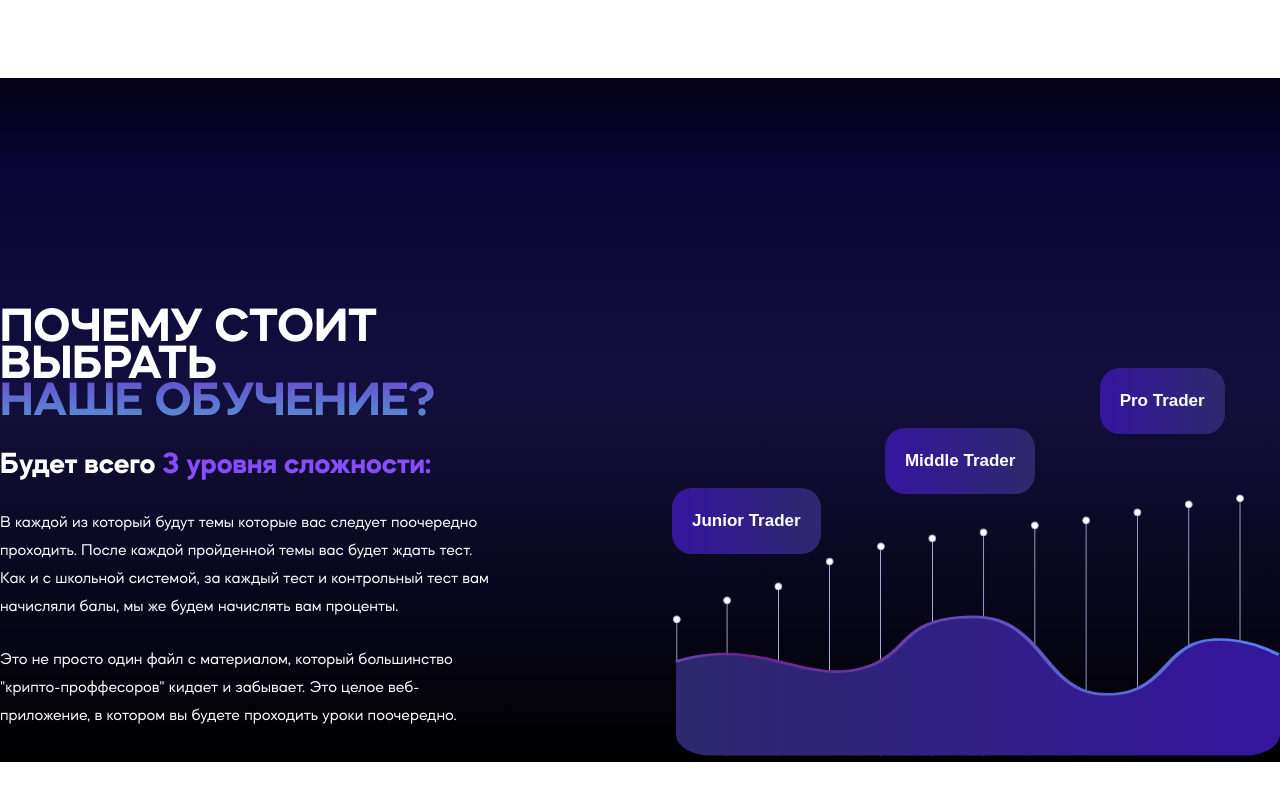
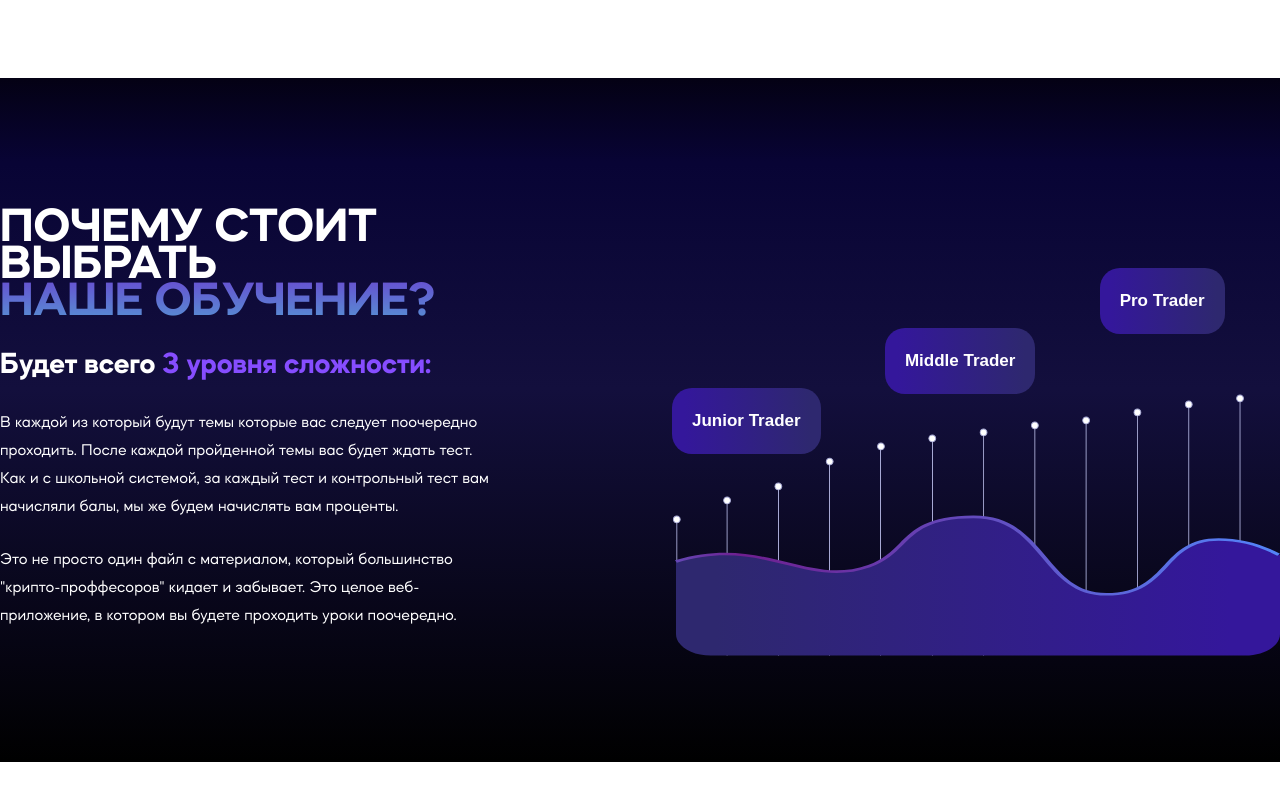
Before and after one commit to rik-bot/examination-paper, a plain HTML site: page index.html in a window 1280 px wide. Shown: the part 2406-3206 px from the top of the page. Drawn offline with nearby package versions, Linux system fonts and the light colour scheme; files that its build step writes are made by us from their sources.

Commit message:
set up css

```diff
--- a/assets/scss/include/_levels.scss
+++ b/assets/scss/include/_levels.scss
@@ -13,7 +13,8 @@
 .levels-info {
   display: flex;
   align-items: center;
-  margin-top: 200px;
+  margin-top: 100px;
+  margin-bottom: 100px;
   gap: 25px;
 }
 .levels__description {
```
